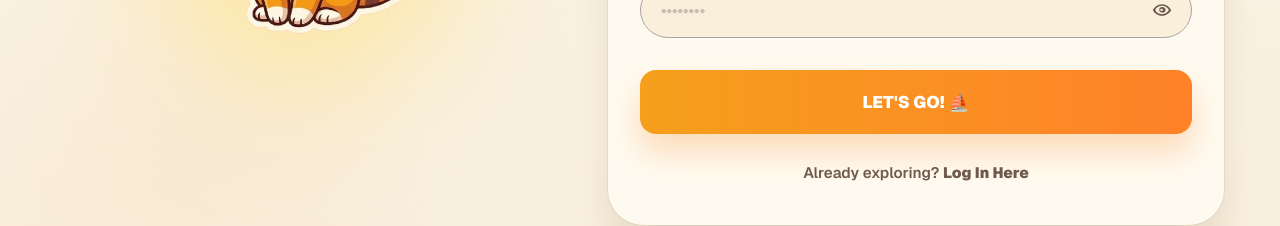
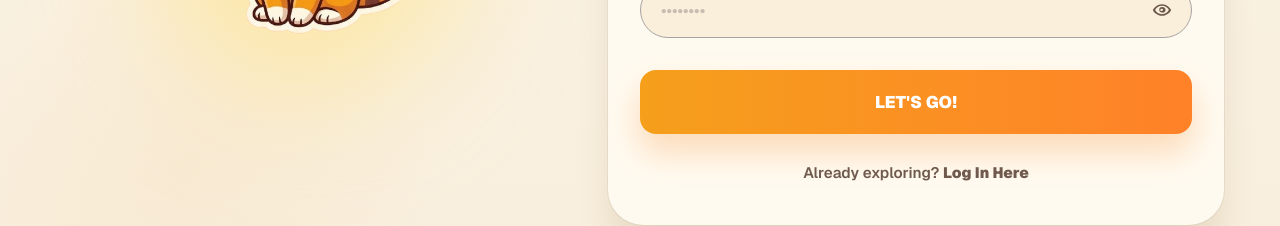
Before and after one commit to TomoNitro/tomo_frontend, a Next.js app: page /auth/register in a window 1280 px wide. Shown: the part 493-719 px from the top of the page. Built offline with nearby package versions, Linux system fonts and the light colour scheme.

Commit message:
fix: remove emoji from action button text in Register and Login forms

```diff
--- a/app/auth/_components/explorer-ui.tsx
+++ b/app/auth/_components/explorer-ui.tsx
@@ -213,7 +213,7 @@ export function RegisterForm() {
 
           <div className="mt-8">
             <PrimaryAction>
-              {isSubmitting ? "SENDING..." : "LET'S GO! ⛵"}
+              {isSubmitting ? "SENDING..." : "LET'S GO!"}
             </PrimaryAction>
           </div>
 
```
